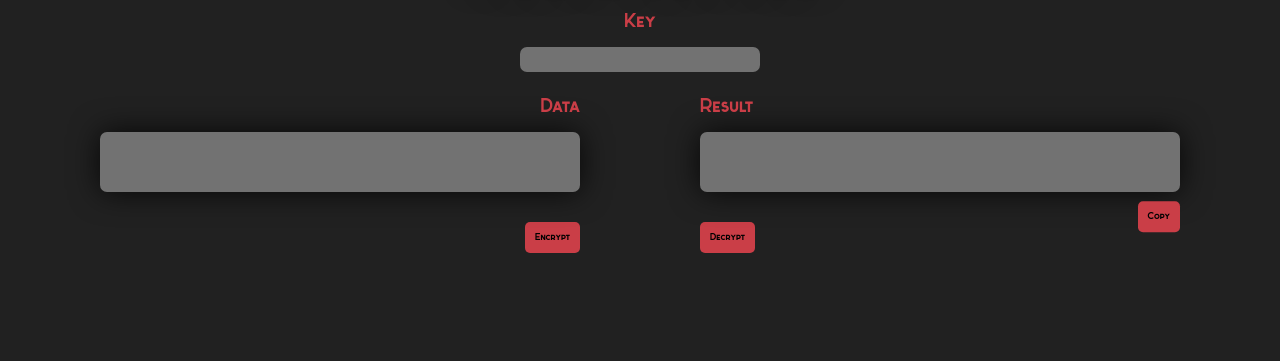
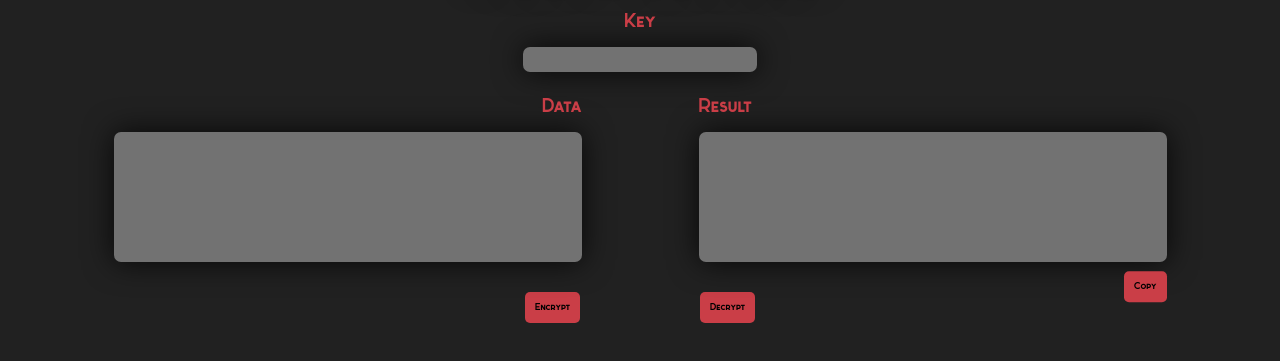
Before and after one commit to Andrii-Yukhymenko/Yukhym-Cryptor, a website: page app/index.html in a window 1280 px wide. Shown: the part 103-464 px from the top of the page. Drawn offline with nearby package versions, Linux system fonts and the light colour scheme.

Commit message:
Мелкая доработка

```diff
--- a/src/scss/main.scss
+++ b/src/scss/main.scss
@@ -13,6 +13,7 @@ body {
 
 .container {
   max-width: 1200px;
+  padding: 0 15px;
   margin: 0 auto;
 }
 
@@ -56,8 +57,6 @@ body {
 }
 .result {
   &__area {
-    min-height: 50px;
-    max-height: 500px;
     overflow-wrap: break-word;
   }
 }
@@ -88,6 +87,7 @@ body {
   padding: 10px;
   width: 100%;
   font-size: 20px;
+  min-height: 130px;
 }
 
 .title {
@@ -118,12 +118,13 @@ body {
   &__input {
     width: 20%;
     border-radius: 7px;
+    box-shadow: 0 0 30px rgba(0, 0, 0, 0.8);
+    height: 25px;
+    background: $form;
+    padding: 10px;
     @media (max-width: 425px) {
       width: 55%;
     }
-    height: 25px;
-    background: $form;
-    padding: 10px;
   }
   &__title {
     position: absolute;
```
Also changed, not shown: app/index.html (+1 -1 lines), src/index.html (+1 -1 lines), app/css/main.css, 1 other file.
